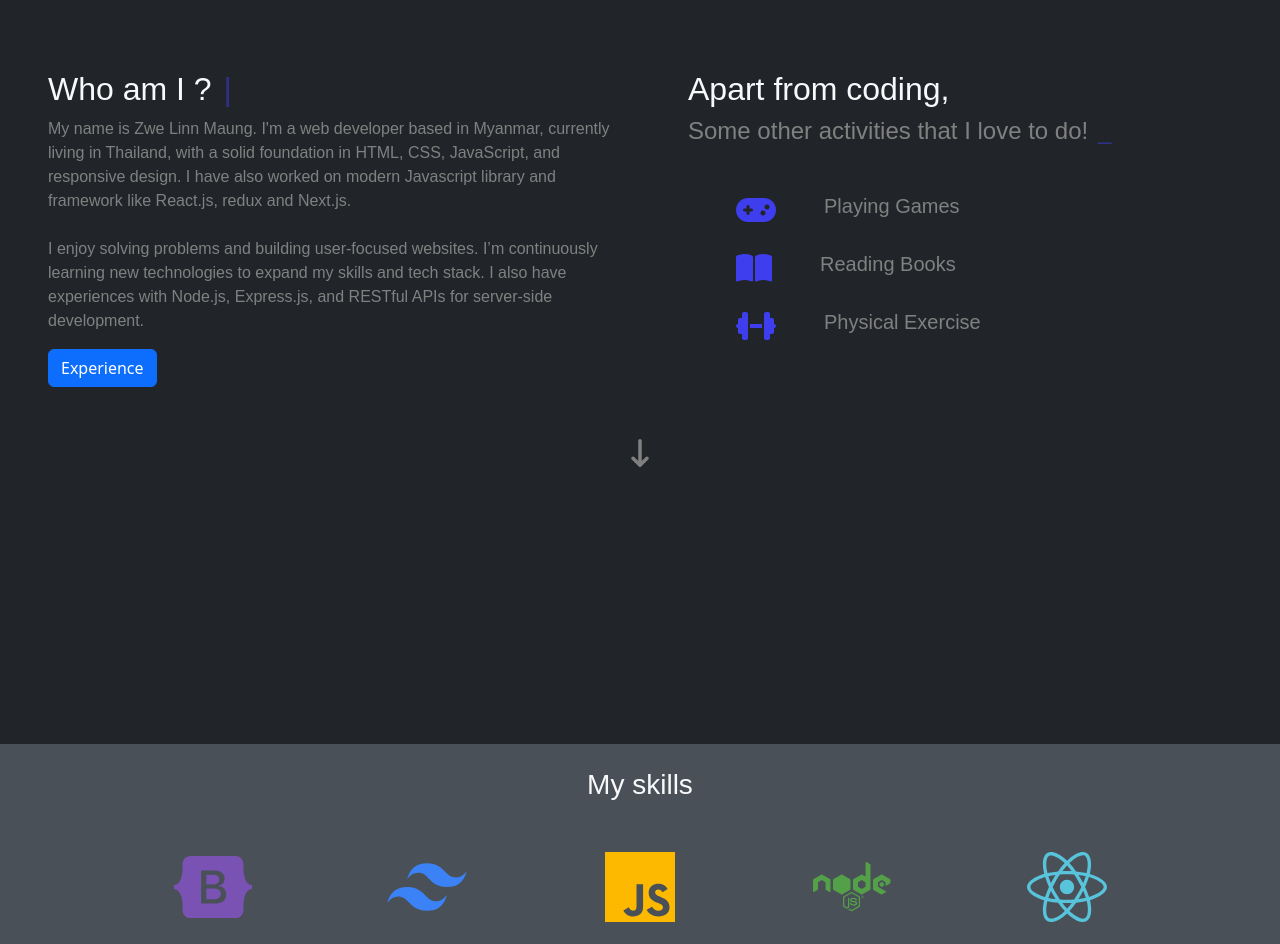
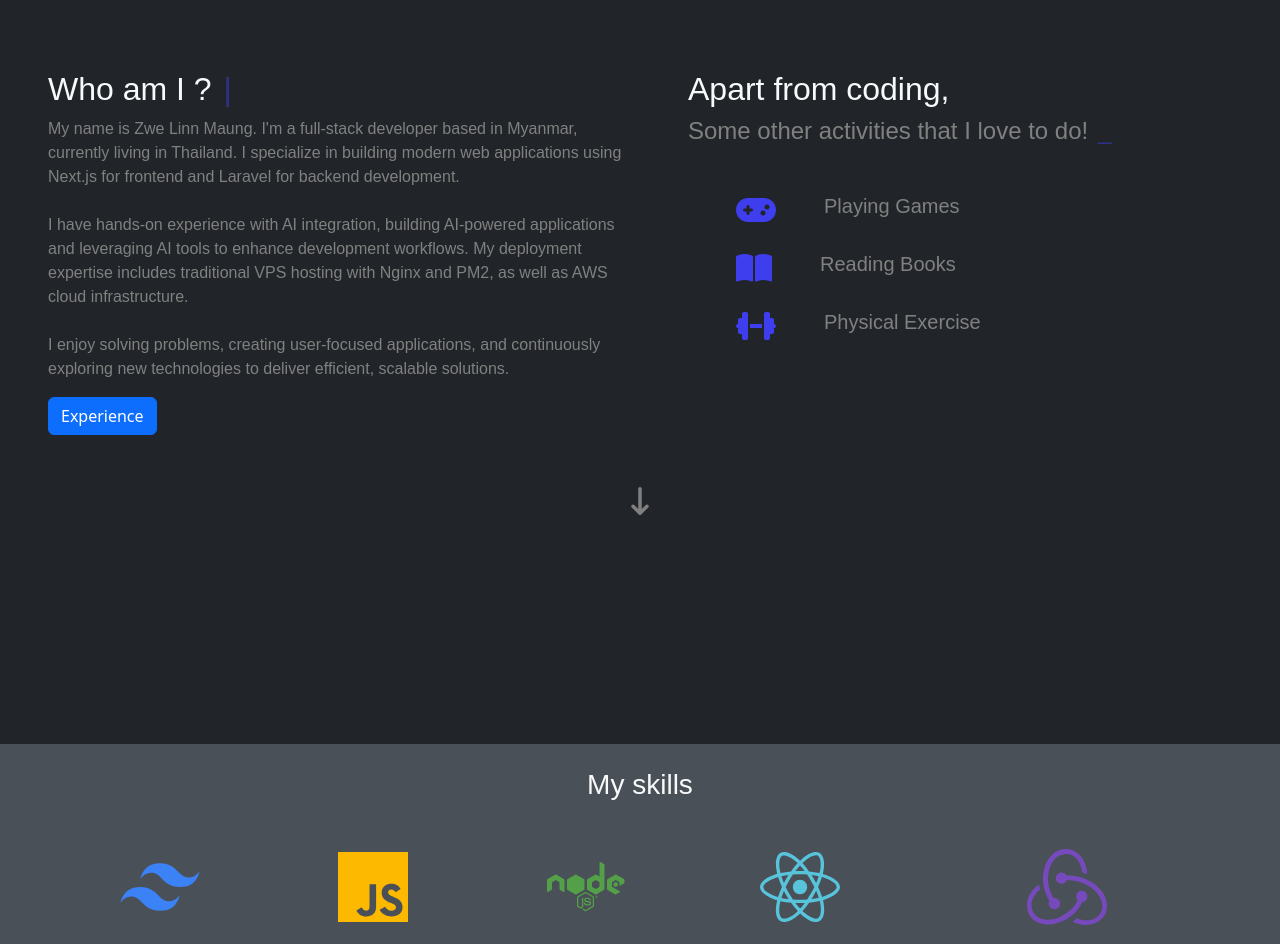
Before and after one commit to ZweLinn/Developer_Portfolio, a React (Vite) app: page /about in a window 1280 px wide. Shown: the part 128-1072 px from the top of the page. Built offline with nearby package versions, Linux system fonts and the light colour scheme; a web font is replaced by a local one.

Commit message:
update AboutMeText and Type components to reflect new skills and experience; remove unused Bootstrap icon from MySkills

```diff
--- a/src/components/AboutMe/AboutMeText.jsx
+++ b/src/components/AboutMe/AboutMeText.jsx
@@ -33,10 +33,9 @@ export default function AboutMeText() {
             <div className="col-md-6 align-content-center justify-content-center ps-5 mt-5 text-start">
                 <TypeforAbout />
                 <p className="text-lighst words left-side_words">
-                My name is Zwe Linn Maung. I'm a web developer based in Myanmar, currently living in Thailand, with a solid foundation in HTML, CSS, JavaScript, and responsive design. I have also worked on modern Javascript library and framework like React.js, redux and Next.js. <br /> <br />
-                    I enjoy solving problems and building user-focused websites. I’m continuously learning new technologies to expand my skills and tech stack.
-                    I also have experiences with Node.js, Express.js, and RESTful APIs for server-side development.
-                </p>
+                    My name is Zwe Linn Maung. I'm a full-stack developer based in Myanmar, currently living in Thailand. I specialize in building modern web applications using Next.js for frontend and Laravel for backend development.
+                    <br/> <br/> I have hands-on experience with AI integration, building AI-powered applications and leveraging AI tools to enhance development workflows. My deployment expertise includes traditional VPS hosting with Nginx and PM2, as well as AWS cloud infrastructure.
+                    <br/> <br/> I enjoy solving problems, creating user-focused applications, and continuously exploring new technologies to deliver efficient, scalable solutions.                </p>
                 <Link to={'/experiences'}><button className="btn btn-primary mb-5">Experience</button></Link>
 
             </div>
--- a/src/components/AboutMe/MySkills.jsx
+++ b/src/components/AboutMe/MySkills.jsx
@@ -35,17 +35,6 @@ export default function MySkills() {
             </h3>
 
             <Row style={{ justifyContent: "center", paddingBottom: "50px" }}>
-                <Col xs={6} sm={6} md={4} lg={3} xl={2} className="Bootstrap-icons skills-icons">
-                    <motion.div
-                        variants={varientAbove}
-                        initial="hidden"
-                        whileInView="whileInView"
-                        transition={{ duration: 1 }}
-                    >
-                        <FaBootstrap />
-                    </motion.div>
-                </Col>
-
                 <Col xs={6} sm={6} md={4} lg={3} xl={2} className="Tailwind-icons skills-icons">
                     <motion.div
                         variants={varientAbove}
--- a/src/components/Home/Type.jsx
+++ b/src/components/Home/Type.jsx
@@ -1,7 +1,7 @@
 import { useTypewriter , Cursor } from 'react-simple-typewriter'
 function Type() {
     const [text] = useTypewriter({
-        words: ['Junior Web Developer', 'React Developer', 'MERN Stack Developer'],
+        words: ['Full Stack Developer', 'Next.js Developer'],
         loop: true,
         deleteSpeed: 100,
         typeSpeed: 100,
```
